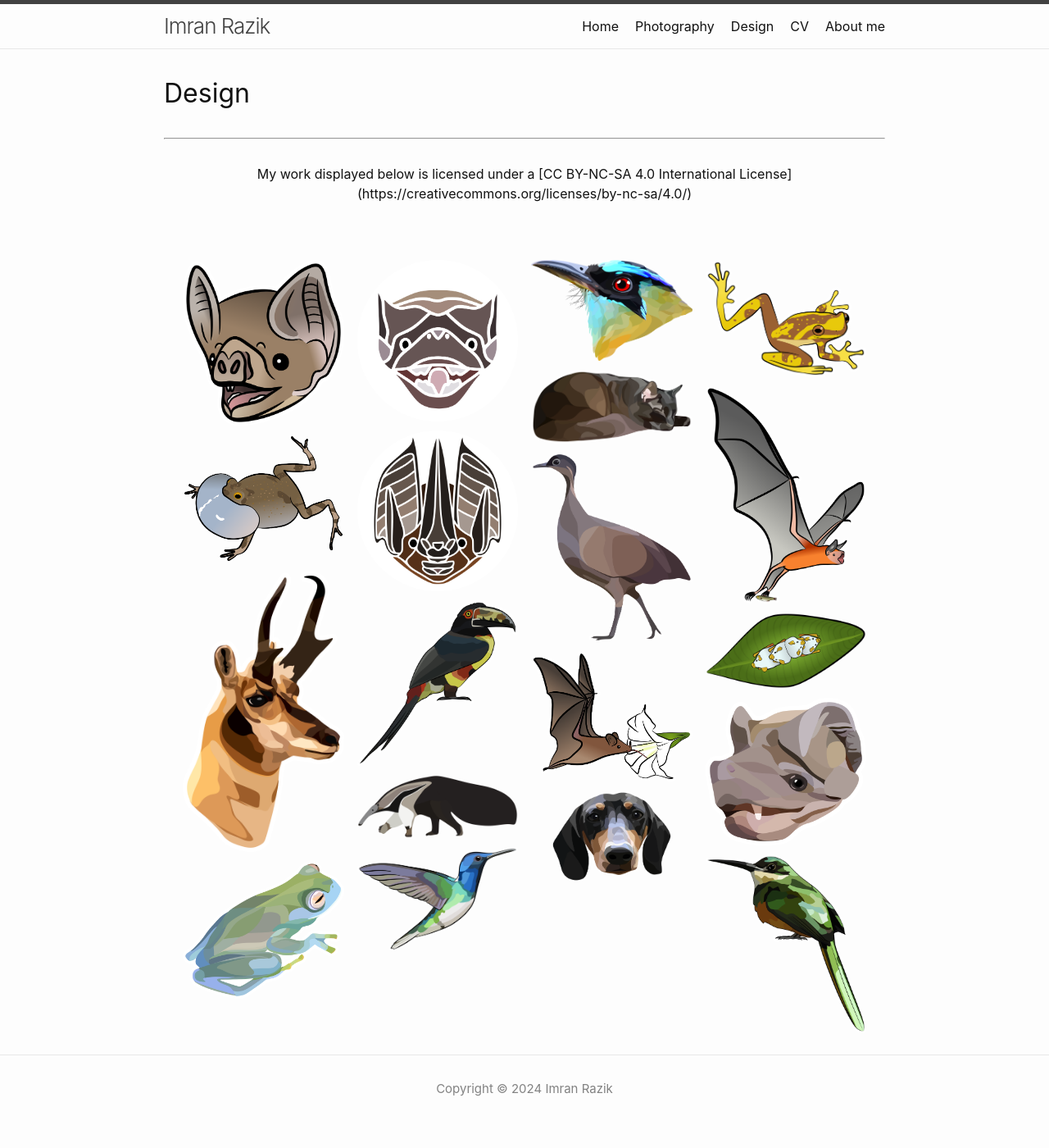
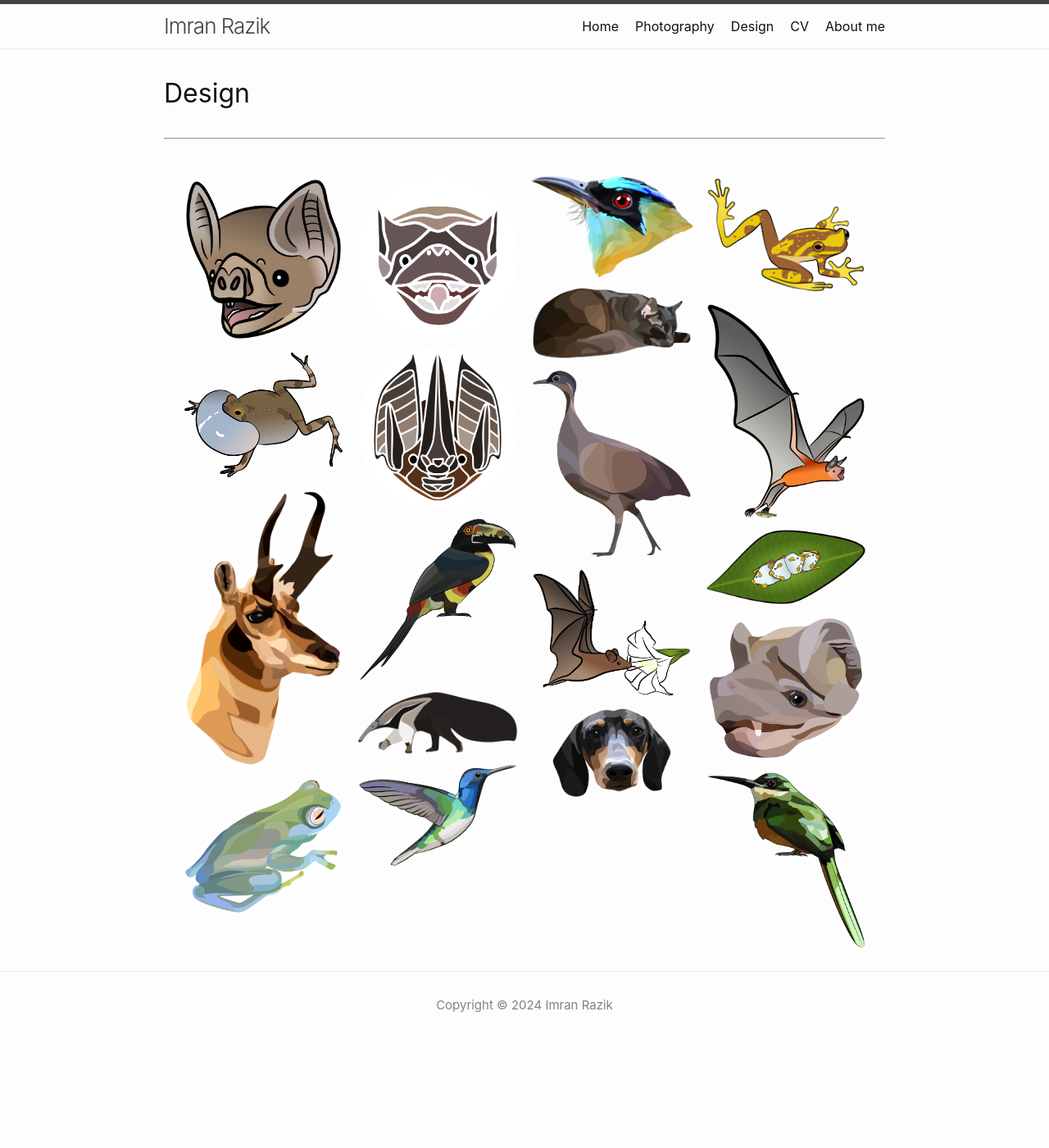
Before and after one commit to imranrazik/imranrazik.github.io, a Jekyll site: the page built from Design.md, in a window 1280 px wide. Shown: the whole page at 82% size. Built offline with Jekyll 4.4.1, drawn with Linux system fonts in a browser that asks for light colours; our own code applies the rules of GitHub Pages for plain Markdown files; after the commit the page ends 1298 px from its top, so only the background shows below that.

Commit message:
Update Design.md

```diff
--- a/Design.md
+++ b/Design.md
@@ -3,8 +3,6 @@ layout: grid
 ---
 # Design
 ---
-
-<h4 style="text-align: center;">My work displayed below is licensed under a [CC BY-NC-SA 4.0 International License](https://creativecommons.org/licenses/by-nc-sa/4.0/)</h4> <br/>
 
 <div class="row">
   <div class="column">
```
